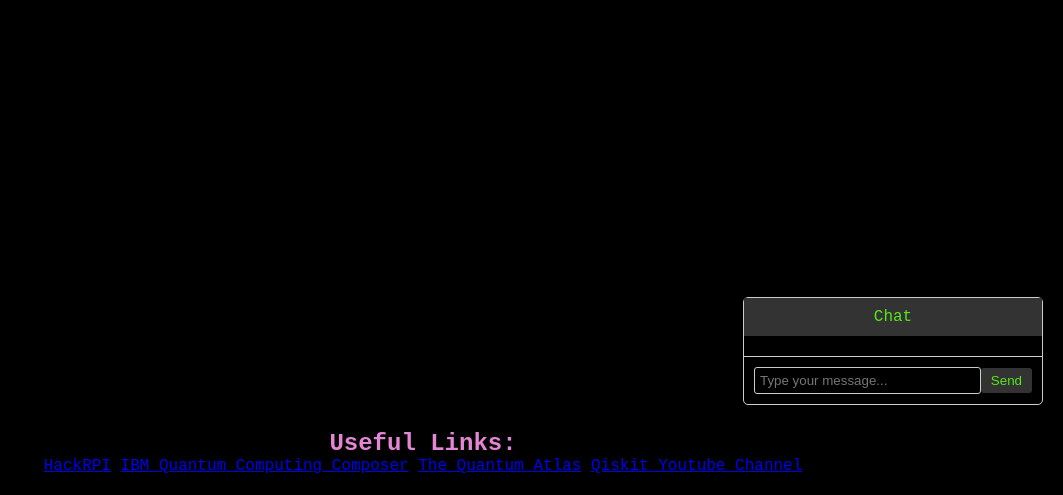
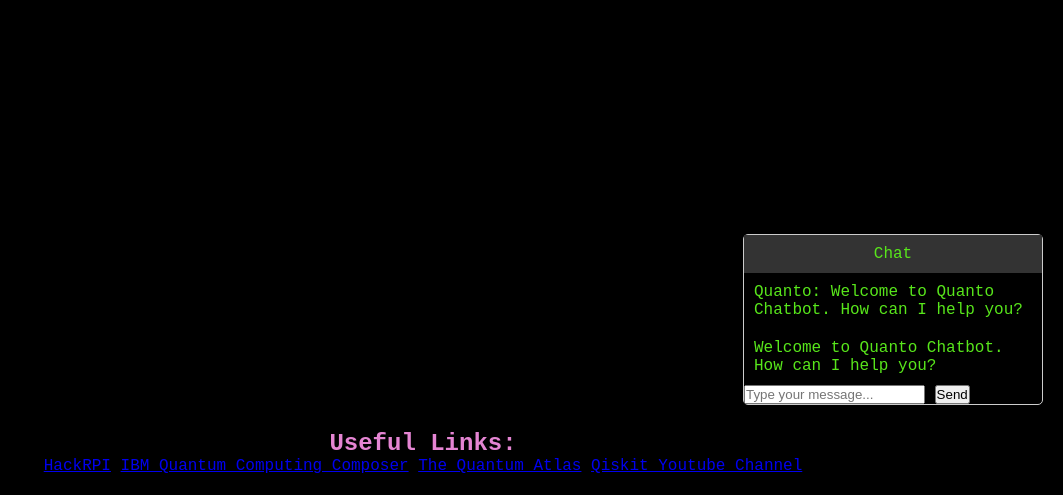
Before and after one commit to gpbp486/Quanto, a Flask app: page / in a window 1280 px wide. Shown: the part 305-800 px from the top of the page, without its empty margins (217-1280 px from the left). Run offline with Flask 3, Linux system fonts and the light colour scheme.

Commit message:
General debugging

```diff
--- a/app.py
+++ b/app.py
@@ -1,7 +1,46 @@
 from flask import Flask, render_template
+import os
+import openai
+
 
 app = Flask(__name__)
 
+
+OPENAI_API_KEY = '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'
+
+
+openai.api_key = OPENAI_API_KEY
+
+
+mess = [{'role':'system', 'content':'You are a helpful assistant on a website for children. The website teaches them the basics of Quantum Computing\n'
+	            	'You have vast knowledge of quantum physics and quantum computing\n'
+	            	'Your job is to answer questions related to quantum computation, your name is Quanto.\n'
+	                'You are very well-spoken and often make jokes appropriate for children\n'
+                    'Try to avoid using large words, however if necessary make sure to define them as they occur.\n'
+	            	'You are polite and eager to help, and keep your answers short and easy to understand, answers must be simple enough that a 5th grader can understand!\n'}]
+
+
+
+def get_response(question):
+
+    #Update Message List with each Dialoge so that our Bot can gain insight and the conversation flows
+    mess.append({'role':'assistant', 'content': response.choices[0].message.content})
+    mess.append({'role': 'user', 'content': question})
+    response =  openai.ChatCompletion.create(model='gpt-3.5-turbo', messages = mess, temperature = 0.5, max_tokens = 250)
+    return str(response.choices[0].message.content)
+
+
+
+
 @app.route('/')
 def index():
-    return render_template('index.html')
+    # You can pass the initial message or any other data you want to send to the template here
+    initial_message = "Welcome to Quanto Chatbot. How can I help you?"
+    return render_template('index.html', initial_message=initial_message)
+
+
+
+@app.route('/<message_input>')
+def query(message_input):
+    post = get_response(message_input)
+    return render_template('answer.html', answer=post)
--- /dev/null
+++ b/static/index.js
@@ -0,0 +1,59 @@
+const chatMessages = document.getElementById("chat-messages");
+const messageInput = document.getElementById("message_input");
+const sendButton = document.getElementById("send-button");
+const quanto = document.getElementById("quanto-message");
+const initialMessage = document.querySelector(".message"); // Find the message element in the DOM
+
+// Auto-scroll chat to bottom
+function scrollToBottom() {
+    chatMessages.scrollTop = chatMessages.scrollHeight;
+}
+
+// Display the initial message
+if (initialMessage) {
+    const initialMessageText = initialMessage.textContent;
+    const initialMessageElement = document.createElement("div");
+    initialMessageElement.textContent = "Quanto: " + initialMessageText;
+    chatMessages.appendChild(initialMessageElement);
+}
+
+
+messageInput.addEventListener("keyup", (event) => {
+    if (event.key === "Enter") {
+        sendButton.click();
+    }
+});
+
+
+
+sendButton.addEventListener("click", async () => {
+    const userMessage = messageInput.value.trim();
+    if (userMessage !== "") {
+        // User message
+        const userMessageElement = document.createElement("div");
+        userMessageElement.textContent = "You: " + userMessage;
+        chatMessages.appendChild(userMessageElement);
+
+        // Send the user's message to your server for processing by OpenAI
+        const response = await sendMessageToServer(userMessage);
+
+        // Response message
+        const responseMessageElement = document.createElement("div");
+        responseMessageElement.textContent = "Quanto: " + response;
+        chatMessages.appendChild(responseMessageElement);
+
+        messageInput.value = "";
+        scrollToBottom(); // Auto-scroll when new message added
+    }
+});
+
+// Define a function to send user's message to the server
+async function sendMessageToServer(userMessage) {
+    const response = await fetch('/' + userMessage);
+    const data = await response.json();
+    return data.answer;
+}
+
+
+// Initial auto-scroll to the bottom
+scrollToBottom();
--- a/templates/index.html
+++ b/templates/index.html
@@ -18,12 +18,16 @@
     <div class="chat-container">
         <div class="chat-header">Chat</div>
         <div class="chat-messages" id="chat-messages"></div>
-        <div class="user-input">
-            <input type="text" id="message-input" placeholder="Type your message...">
+        <div class="chat-messages" id="chat-messages">
+            <div class="message">{{ initial_message }}</div>
+        </div>
+        <div class="user_input">
+            <input type="text" id="message_input" placeholder="Type your message...">
             <button id="send-button">Send</button>
         </div>
     </div>
-    <script src="index.js"></script>
+    {% block content %}{% endblock %}
+    <script src="static/index.js"></script>
 </body>
 
 <footer>
--- a/templates/index.js
+++ /dev/null
@@ -1,28 +0,0 @@
-const chatMessages = document.getElementById("chat-messages");
-const messageInput = document.getElementById("message-input");
-const sendButton = document.getElementById("send-button");
-
-// Auto-scroll chat to bottom
-function scrollToBottom() {
-    chatMessages.scrollTop = chatMessages.scrollHeight;
-}
-
-sendButton.addEventListener("click", () => {
-    const message = messageInput.value.trim();
-    if (message !== "") {
-        const messageElement = document.createElement("div");
-        messageElement.textContent = message;
-        chatMessages.appendChild(messageElement);
-        messageInput.value = "";
-        scrollToBottom(); // Auto-scroll when new message added
-    }
-});
-
-messageInput.addEventListener("keyup", (event) => {
-    if (event.key === "Enter") {
-        sendButton.click();
-    }
-});
-
-// Initial auto-scroll to the bottom
-scrollToBottom();
```
Also changed, not shown: templates/answer.html (added, +7 -0 lines), static/QuantoBall.png (renamed from templates/static/QuantoBall.png), static/QuantoBall_WithFace.png (renamed from templates/static/QuantoBall_WithFace.png), static/style.css (renamed from templates/static/style.css).
